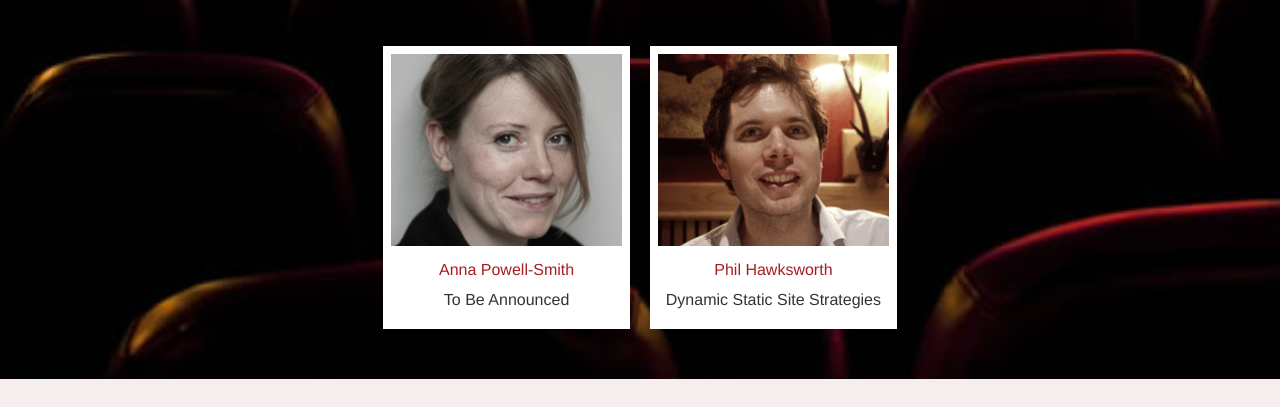
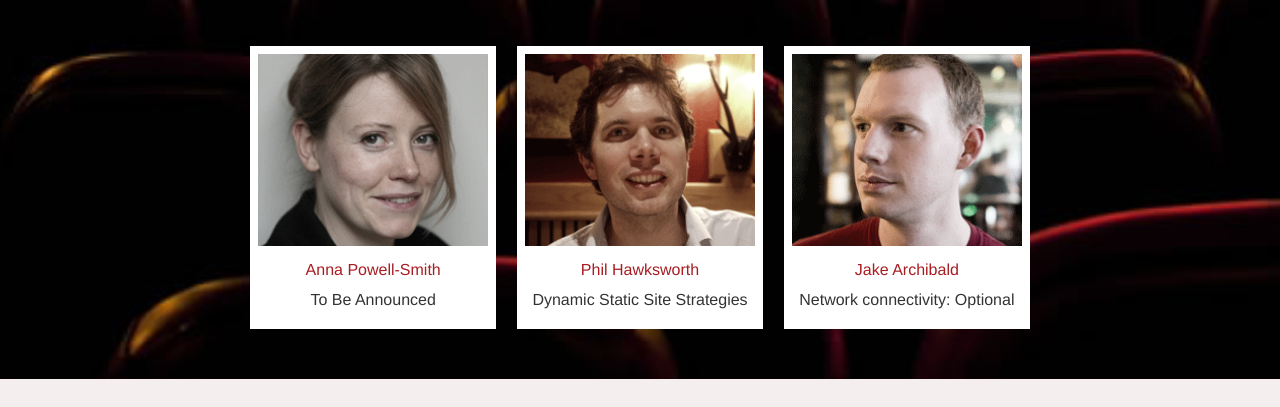
Before and after one commit to welikepie/londonjsconf, a plain HTML site: page index.html in a window 1280 px wide. Shown: the part 2058-2465 px from the top of the page. Drawn offline with nearby package versions, Linux system fonts and the light colour scheme; a web font is replaced by a local one.

Commit message:
Jake, On A Nodecopter, In the dining room
Added Jake to line-up, added nodecopter tickets.

```diff
--- a/index.html
+++ b/index.html
@@ -233,7 +233,7 @@
 
 						</div>
 
-						<div class="speaker comingsoon">
+						<div class="speaker">
 							<img src="img/speakerimages/phil.png" alt="Phil Hawksworth"/>
 							<p class="speakername">
 							<a href="http://www.twitter.com/philhawksworth">Phil Hawksworth</a>
@@ -241,6 +241,17 @@
 							</p>
 							<p class="talktitle">
 							Dynamic Static Site Strategies
+							</p>
+						</div>
+
+						<div class="speaker">
+							<img src="img/speakerimages/jake.png" alt="Phil Hawksworth"/>
+							<p class="speakername">
+							<a href="http://www.twitter.com/jaffathecake">Jake Archibald</a>
+
+							</p>
+							<p class="talktitle">
+							Network connectivity: Optional
 							</p>
 						</div>
 					</div>
@@ -294,7 +305,7 @@
 							<img src="img/featureimages/copter.png"/>
 							<h2>Nodecopters</h2>
 							<p class="featuredescribe">
-							"A fine day programming flying robots" Grab a nodecopter and make it dance!
+							"A fine day programming flying robots" Grab a nodecopter and make it dance! | <a href="https://londonjsconf-nodecopter.eventbrite.co.uk">Tickets</a>
 							</p>
 							<a class="button copter">MORE INFO</a>
 					</div>
@@ -324,6 +335,8 @@
 							<p class="featuredescribe">
 								A nodecopter is a quadcopter that can be controlled using node.js. For a whole day, each team will get their hands on a Parrot AR Drone with a goal to do something awesome with it. The ceiling's the limit! If you're looking for inspiration you can check out the <a href="http://nodecopter.com/">nodecopter website</a> for information on previous events &amp; hacks.
 							</p>
+
+							<p>Grab your tickets <a href="https://londonjsconf-nodecopter.eventbrite.co.uk">here</a>!</p>
 
 					</div>
 
```
Also changed, not shown: img/speakerimages/jake.png (added).
